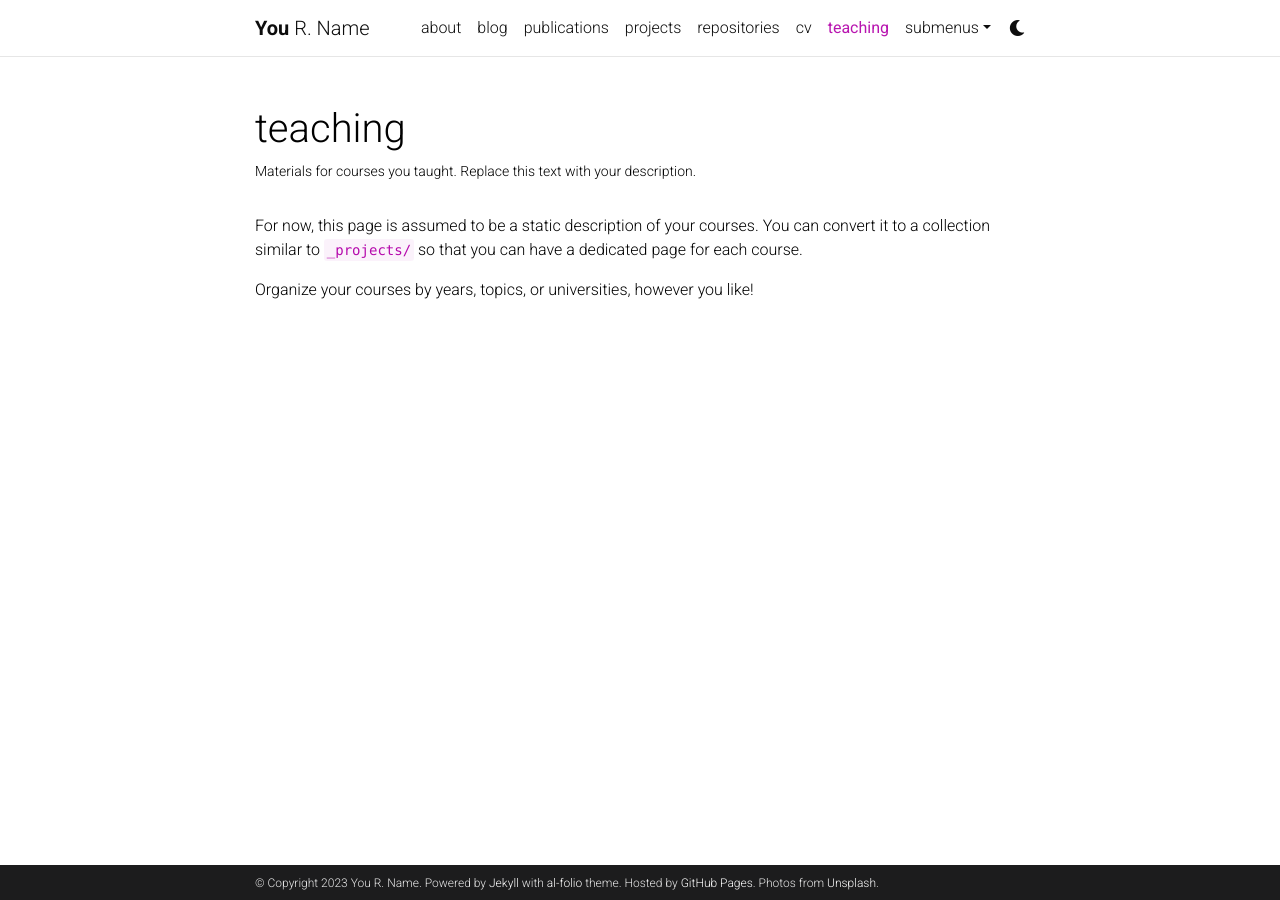
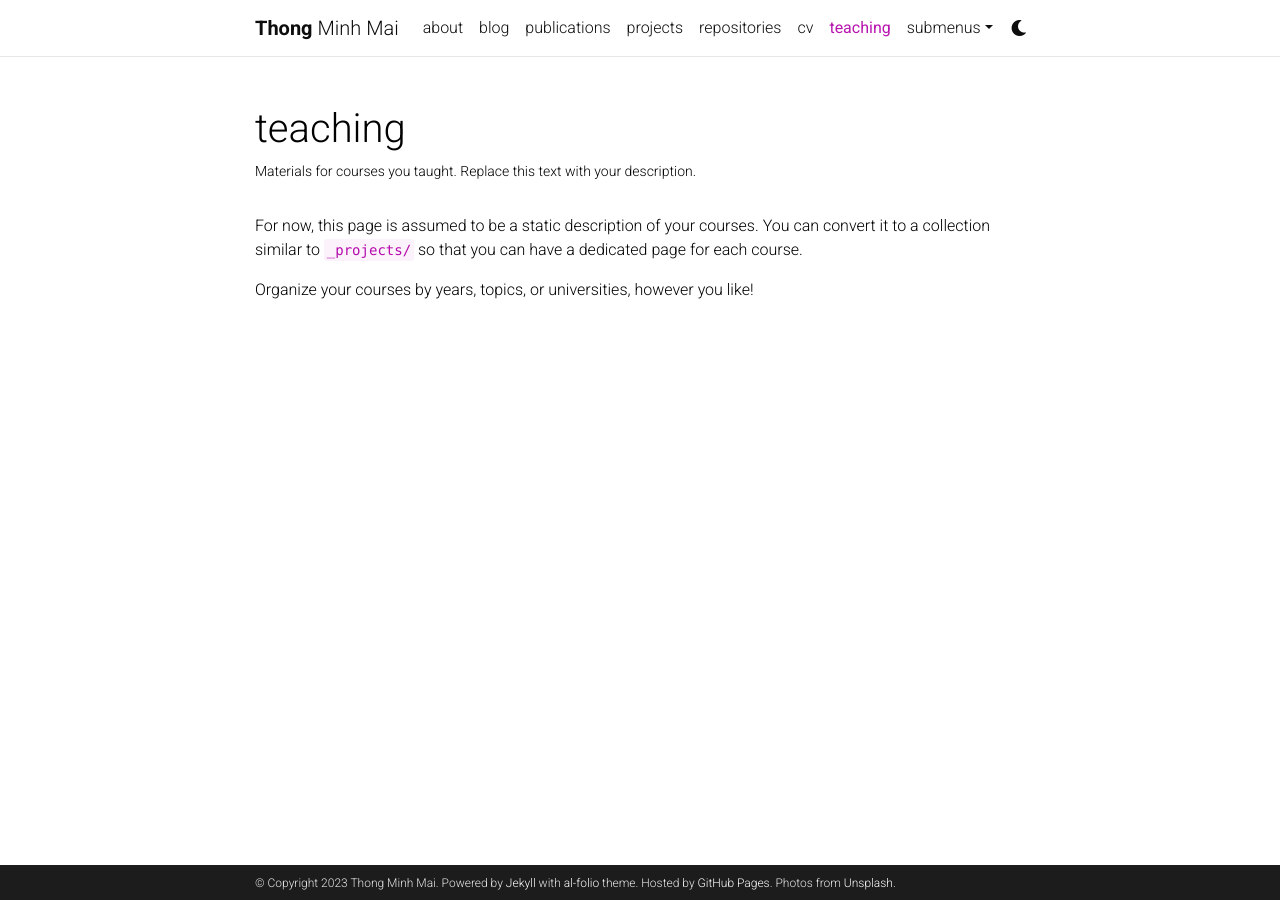
Before and after one commit to MinhThong14/My-Website, a Jekyll site: the page built from _pages/teaching.md, in a window 1280 px wide. Built offline with Jekyll 4.4.1, drawn with Linux system fonts in a browser that asks for light colours; comment, search, counter and statistics services are not loaded; a style sheet for code colours, icons or effects is not loaded.

Commit message:
Changed Name

```diff
--- a/_config.yml
+++ b/_config.yml
@@ -3,10 +3,10 @@
 # -----------------------------------------------------------------------------
 
 title: blank # the website title (if blank, full name will be used instead)
-first_name: You
-middle_name: R.
-last_name: Name
-email: you@example.com
+first_name: Thong
+middle_name: Minh
+last_name: Mai
+email: tommai@cmail.carleton.ca
 description: > # the ">" symbol means to ignore newlines until "footer_text:"
   A simple, whitespace theme for academics. Based on [*folio](https://github.com/bogoli/-folio) design.
 footer_text: >
```
